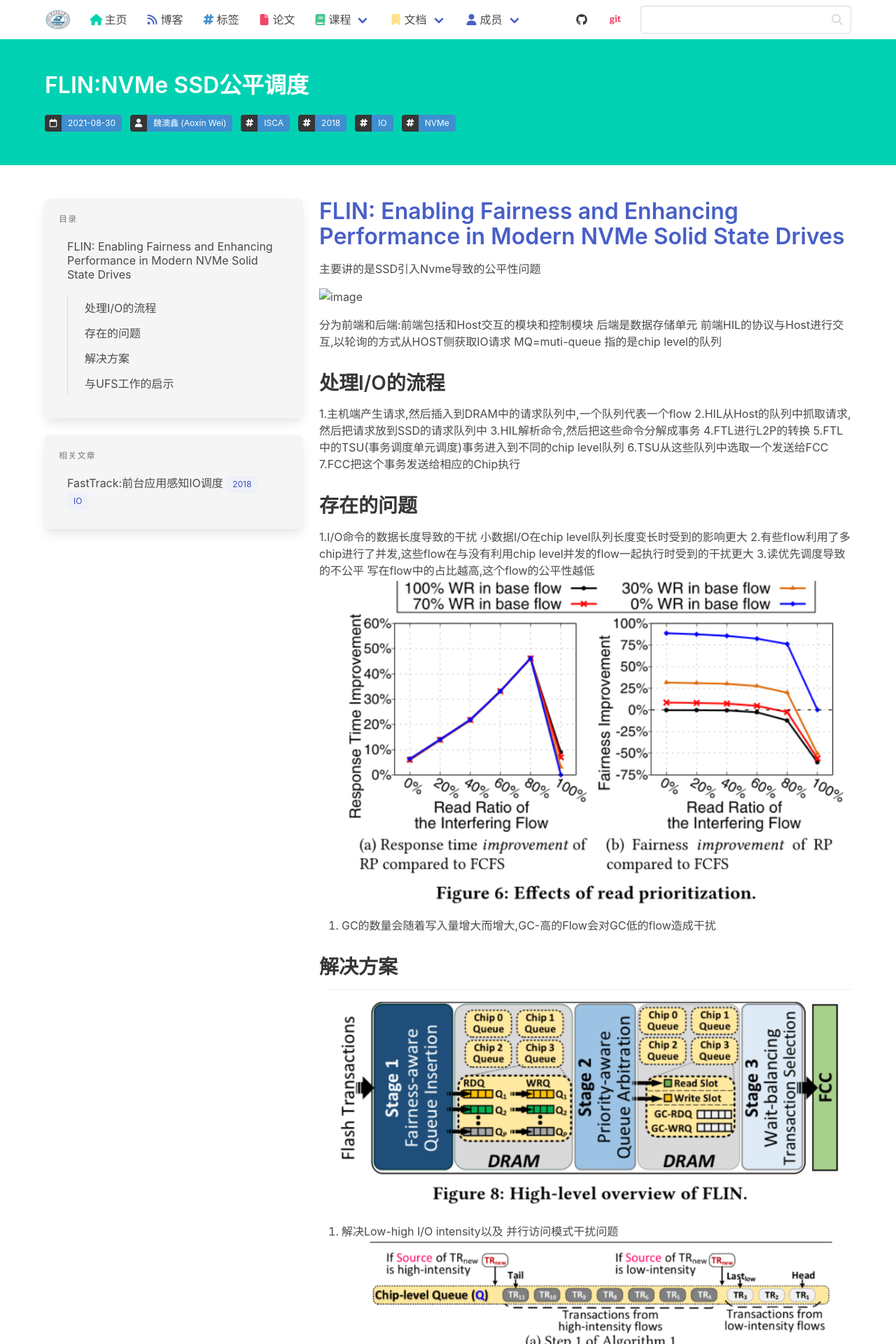
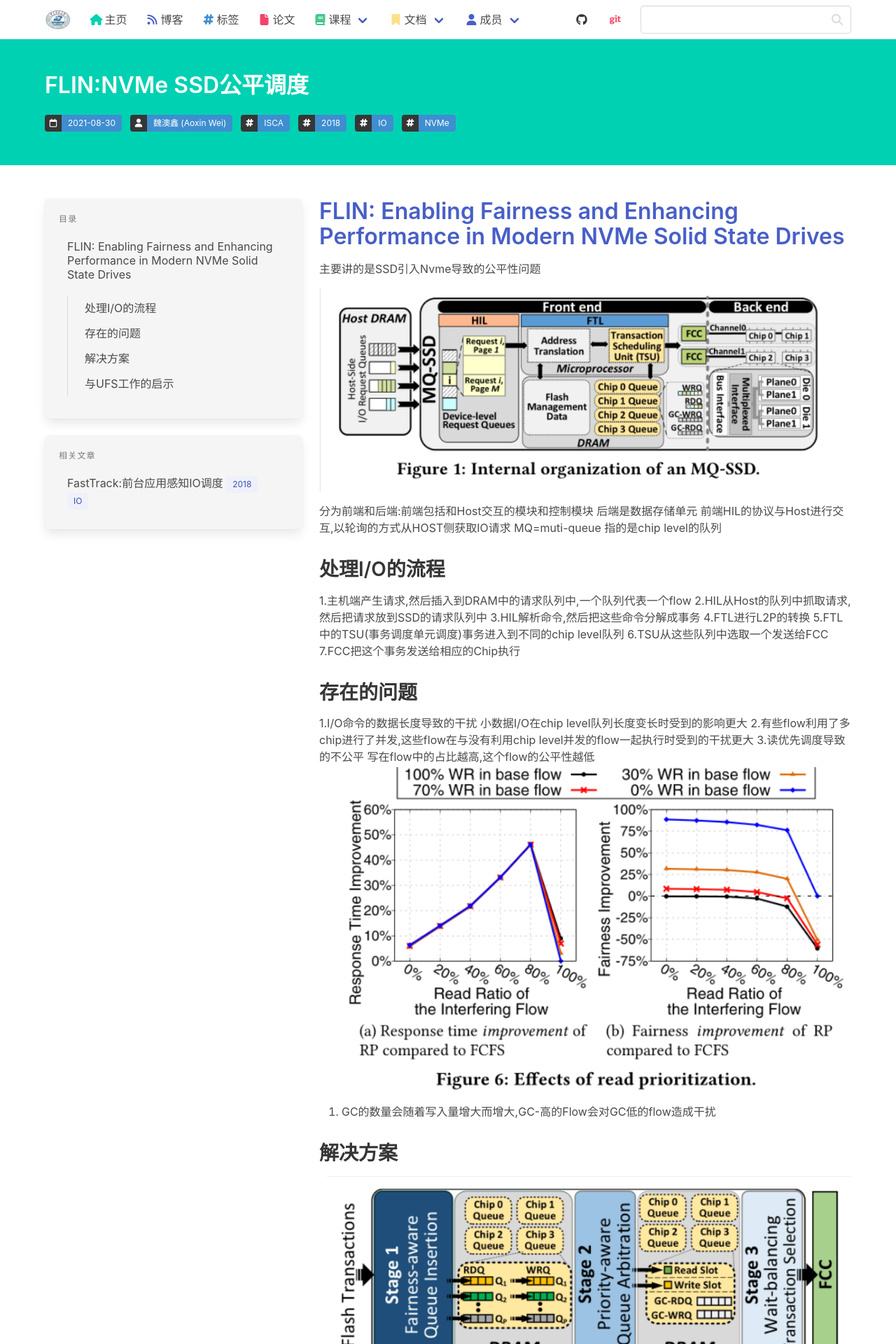
Before and after one commit to haslaboratory/haslaboratory.github.io, a Jekyll site: the page built from _posts/2021-08-30-FLIN Enabling Fairness and Enhancing Performance in Modern NVMe Solid State Drives.md, in a window 1280 px wide. Shown: the top 1920 px of the page at 70% size. Built offline with Jekyll 4.4.1, drawn with Linux system fonts in a browser that asks for light colours; nearby versions of some CDN libraries; library files that are not in the unit come from our copies.

Commit message:
fix FLIN image path

```diff
--- a/_posts/2021-08-30-FLIN Enabling Fairness and Enhancing Performance in Modern NVMe Solid State Drives.md
+++ b/_posts/2021-08-30-FLIN Enabling Fairness and Enhancing Performance in Modern NVMe Solid State Drives.md
@@ -13,7 +13,7 @@ tags:
 
 主要讲的是SSD引入Nvme导致的公平性问题
 
-![image](images/2021-08-30-FLIN%20NVMe-SSD公平调度/image-20210830115844512.png)
+![image](/images/2021-08-30-FLIN%20NVMe-SSD公平调度/image-20210830115844512.png)
 
 分为前端和后端:前端包括和Host交互的模块和控制模块 后端是数据存储单元
 前端HIL的协议与Host进行交互,以轮询的方式从HOST侧获取IO请求
```
